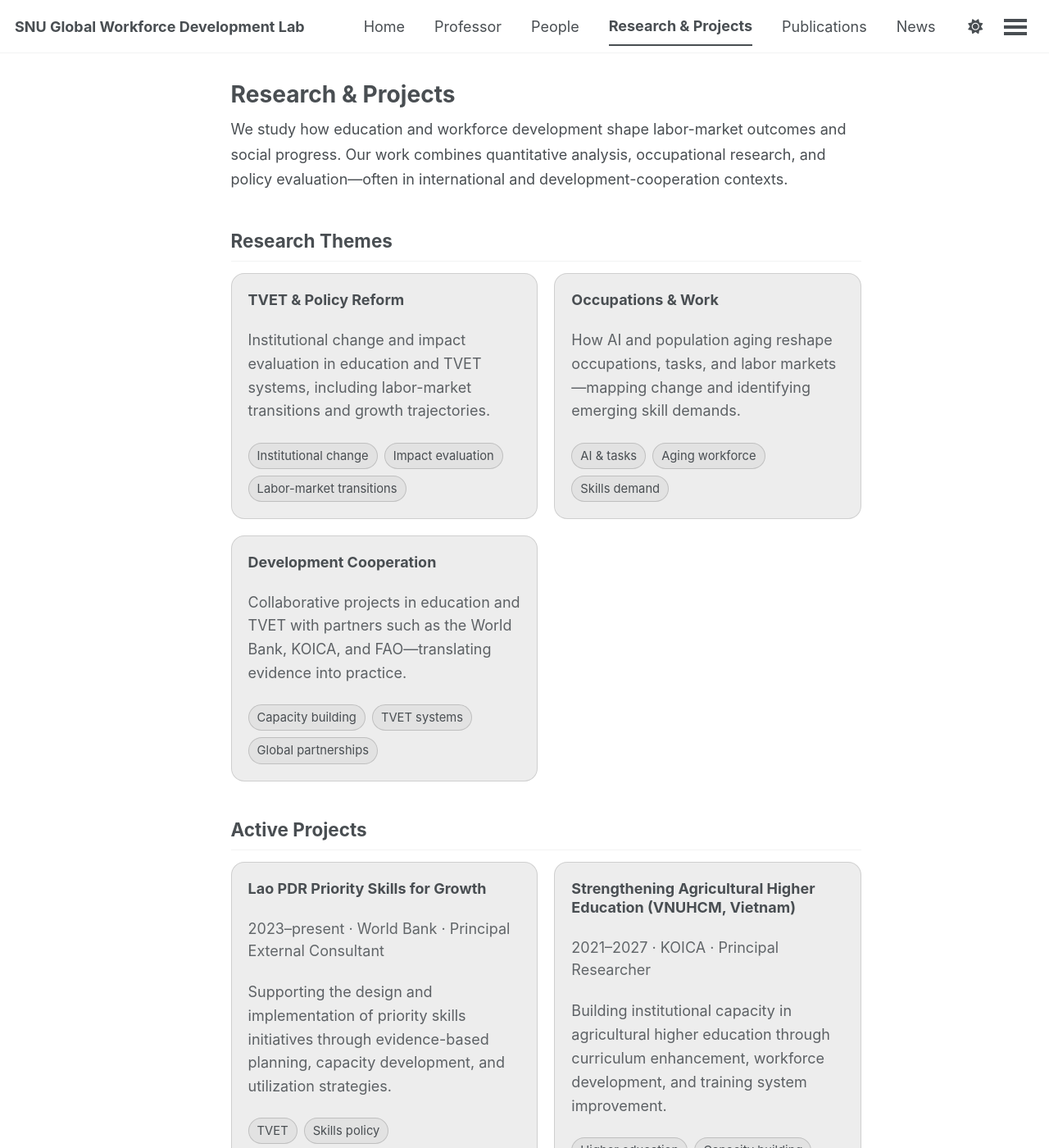
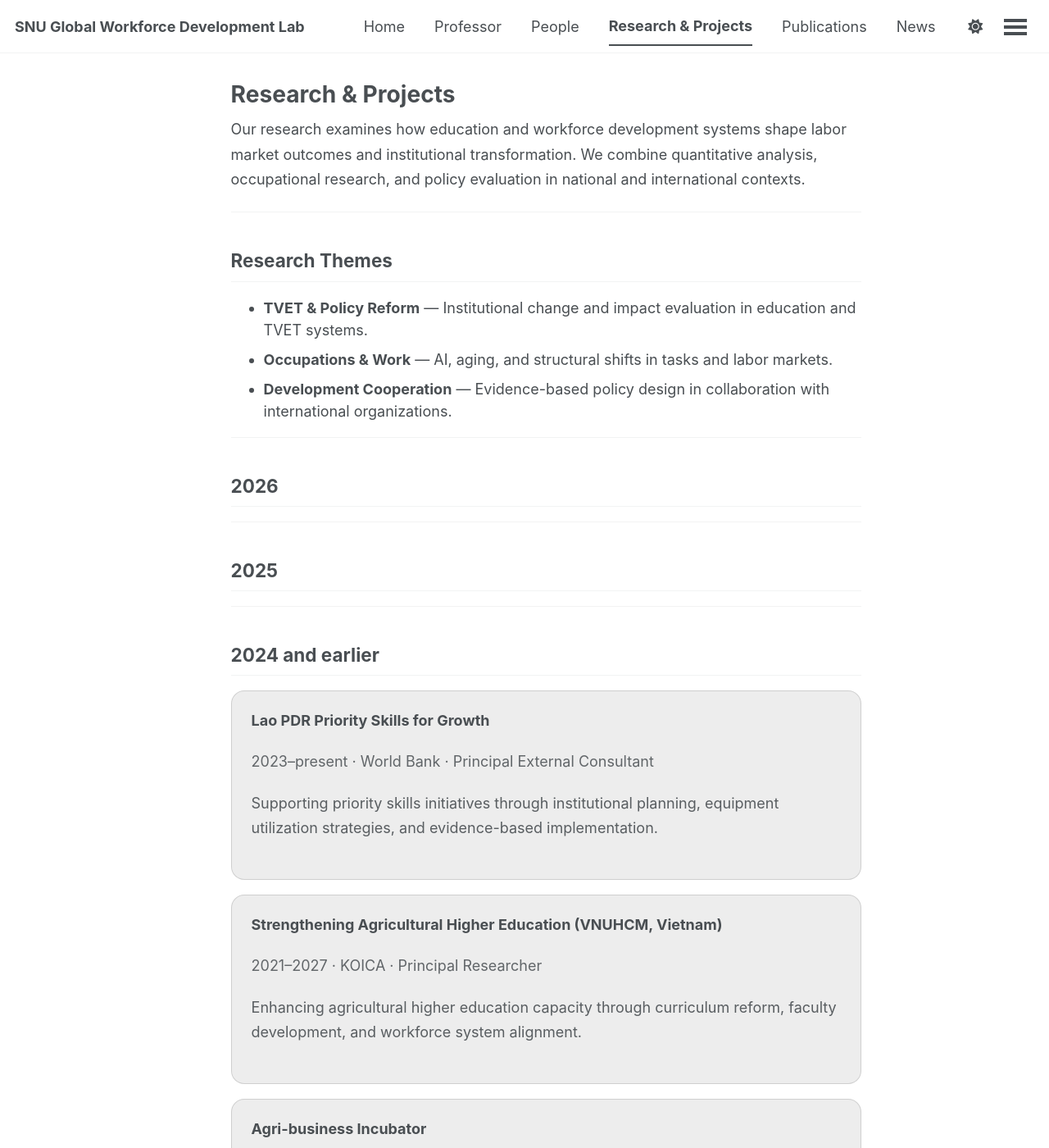
Before and after one commit to snu-global-workforce-lab/snu-global-workforce-lab.github.io, a Jekyll site: the page built from _pages/research.md, in a window 1280 px wide and 1400 px high. Shown: the whole window at 82% size. Built offline with Jekyll 4.4.1, drawn with Linux system fonts in a browser that asks for light colours; a script bundle is joined from its source files by our own code; library files that are not in the unit come from our copies; some of the changed text lies outside the part shown.

Commit message:
Update research.md

```diff
--- a/_pages/research.md
+++ b/_pages/research.md
@@ -5,143 +5,151 @@ author_profile: false
 ---
 
 <style>
-/* shared card style (works across day/night themes without theme detection) */
-.card-grid{
-  display:grid;
-  grid-template-columns: repeat(auto-fill, minmax(260px, 1fr));
-  gap:20px;
-  margin: 14px 0 26px 0;
-}
-.card{
+.project-card{
   border-radius:16px;
-  padding:20px;
+  padding:24px;
+  margin: 18px 0;
   background: rgba(128,128,128,0.14);
   border: 1px solid rgba(128,128,128,0.28);
   transition: transform 0.18s ease, box-shadow 0.18s ease, background 0.18s ease, border-color 0.18s ease;
 }
-.card:hover{
+
+.project-card:hover{
   transform: translateY(-2px);
   background: rgba(128,128,128,0.18);
   border-color: rgba(128,128,128,0.36);
-  box-shadow: 0 10px 26px rgba(0,0,0,0.18);
+  box-shadow: 0 12px 28px rgba(0,0,0,0.18);
 }
-.card-title{ margin:0 0 10px 0; font-size:1.12rem; line-height:1.3; }
-.card-meta{ margin:0 0 10px 0; opacity:0.85; }
-.card-desc{ margin:0; line-height:1.6; opacity:0.88; }
-.tag-row{ margin-top:12px; display:flex; gap:8px; flex-wrap:wrap; }
-.tag{
-  font-size:0.82rem;
-  padding:4px 10px;
-  border-radius:999px;
-  border:1px solid rgba(128,128,128,0.35);
-  background: rgba(128,128,128,0.10);
+
+.project-title{
+  margin:0 0 6px 0;
+  font-size:1.2rem;
+  line-height:1.35;
 }
-.section{ margin-top: 34px; }
+
+.project-meta{
+  margin:0 0 12px 0;
+  opacity:0.85;
+  font-size:0.95rem;
+}
+
+.project-desc{
+  margin:0;
+  line-height:1.65;
+  opacity:0.9;
+}
+
+.year-title{
+  margin-top: 34px;
+}
 </style>
 
-<p style="max-width: 980px; margin: 0 auto 10px auto; line-height:1.7;">
-We study how education and workforce development shape labor-market outcomes and social progress.
-Our work combines quantitative analysis, occupational research, and policy evaluation—often in international and development-cooperation contexts.
+<p style="max-width: 900px; line-height:1.7;">
+Our research examines how education and workforce development systems shape labor market outcomes and institutional transformation.
+We combine quantitative analysis, occupational research, and policy evaluation in national and international contexts.
 </p>
 
-<div class="section"></div>
+---
 
 ## Research Themes
 
-<div class="card-grid">
+- **TVET & Policy Reform** — Institutional change and impact evaluation in education and TVET systems.
+- **Occupations & Work** — AI, aging, and structural shifts in tasks and labor markets.
+- **Development Cooperation** — Evidence-based policy design in collaboration with international organizations.
 
-  <div class="card">
-    <p class="card-title"><strong>TVET &amp; Policy Reform</strong></p>
-    <p class="card-desc">
-      Institutional change and impact evaluation in education and TVET systems, including labor-market transitions and growth trajectories.
-    </p>
-    <div class="tag-row">
-      <span class="tag">Institutional change</span>
-      <span class="tag">Impact evaluation</span>
-      <span class="tag">Labor-market transitions</span>
-    </div>
-  </div>
+---
 
-  <div class="card">
-    <p class="card-title"><strong>Occupations &amp; Work</strong></p>
-    <p class="card-desc">
-      How AI and population aging reshape occupations, tasks, and labor markets—mapping change and identifying emerging skill demands.
-    </p>
-    <div class="tag-row">
-      <span class="tag">AI &amp; tasks</span>
-      <span class="tag">Aging workforce</span>
-      <span class="tag">Skills demand</span>
-    </div>
-  </div>
+## 2026
 
-  <div class="card">
-    <p class="card-title"><strong>Development Cooperation</strong></p>
-    <p class="card-desc">
-      Collaborative projects in education and TVET with partners such as the World Bank, KOICA, and FAO—translating evidence into practice.
-    </p>
-    <div class="tag-row">
-      <span class="tag">Capacity building</span>
-      <span class="tag">TVET systems</span>
-      <span class="tag">Global partnerships</span>
-    </div>
-  </div>
+<!-- Add 2026 projects here as they arise -->
+<!-- Example:
+<div class="project-card">
+  <p class="project-title"><strong>Project Title</strong></p>
+  <p class="project-meta">2026 · Partner/Funder · Role</p>
+  <p class="project-desc">One–two sentence description.</p>
+</div>
+-->
 
+---
+
+## 2025
+
+<!-- Add 2025 projects here -->
+<!-- If a project spans years, list it in the start year OR the year you want to highlight most.
+     (Most labs use the start year for consistency.) -->
+
+---
+
+## 2024 and earlier
+
+<div class="project-card">
+  <p class="project-title"><strong>Lao PDR Priority Skills for Growth</strong></p>
+  <p class="project-meta">2023–present · World Bank · Principal External Consultant</p>
+  <p class="project-desc">
+    Supporting priority skills initiatives through institutional planning, equipment utilization strategies, and evidence-based implementation.
+  </p>
 </div>
 
-<div class="section"></div>
-
-## Active Projects
-
-<div class="card-grid">
-
-  <div class="card">
-    <p class="card-title"><strong>Lao PDR Priority Skills for Growth</strong></p>
-    <p class="card-meta">2023–present · World Bank · Principal External Consultant</p>
-    <p class="card-desc">
-      Supporting the design and implementation of priority skills initiatives through evidence-based planning, capacity development, and utilization strategies.
-    </p>
-    <div class="tag-row">
-      <span class="tag">TVET</span>
-      <span class="tag">Skills policy</span>
-      <span class="tag">Implementation support</span>
-    </div>
-  </div>
-
-  <div class="card">
-    <p class="card-title"><strong>Strengthening Agricultural Higher Education (VNUHCM, Vietnam)</strong></p>
-    <p class="card-meta">2021–2027 · KOICA · Principal Researcher</p>
-    <p class="card-desc">
-      Building institutional capacity in agricultural higher education through curriculum enhancement, workforce development, and training system improvement.
-    </p>
-    <div class="tag-row">
-      <span class="tag">Higher education</span>
-      <span class="tag">Capacity building</span>
-      <span class="tag">Workforce development</span>
-    </div>
-  </div>
-
-  <div class="card">
-    <p class="card-title"><strong>Agri-business Incubator</strong></p>
-    <p class="card-meta">2023 · FAO · External Expert</p>
-    <p class="card-desc">
-      Providing technical advice to strengthen incubation and training approaches for agribusiness and skills development.
-    </p>
-    <div class="tag-row">
-      <span class="tag">Agribusiness</span>
-      <span class="tag">Training models</span>
-      <span class="tag">Technical assistance</span>
-    </div>
-  </div>
-
+<div class="project-card">
+  <p class="project-title"><strong>Strengthening Agricultural Higher Education (VNUHCM, Vietnam)</strong></p>
+  <p class="project-meta">2021–2027 · KOICA · Principal Researcher</p>
+  <p class="project-desc">
+    Enhancing agricultural higher education capacity through curriculum reform, faculty development, and workforce system alignment.
+  </p>
 </div>
 
-<div class="section"></div>
+<div class="project-card">
+  <p class="project-title"><strong>Agri-business Incubator</strong></p>
+  <p class="project-meta">2023 · FAO · External Expert</p>
+  <p class="project-desc">
+    Providing technical expertise to strengthen agribusiness incubation models and vocational training approaches.
+  </p>
+</div>
 
-## Selected Past Projects
+<div class="project-card">
+  <p class="project-title"><strong>Delegation Expert: TVET policy advice for digital transformation (Thailand)</strong></p>
+  <p class="project-meta">2021 · KDI · Delegation Expert</p>
+  <p class="project-desc">
+    Advising on TVET policy and system adaptation for digital transformation in a development cooperation context.
+  </p>
+</div>
 
-- **Holeta Polytechnic College (Ethiopia): Organizational Capacity Diagnosis and Strategy Development** (2019) — KDI
-- **Agricultural Workforce Development Cooperation in Developing Countries (I)** (2020) — Ministry of Agriculture, Food and Rural Affairs (Korea)
-- **Agricultural Workforce Development Cooperation in Developing Countries (II)** (2021) — Ministry of Agriculture, Food and Rural Affairs (Korea)
-- **Delegation Expert: TVET policy advice for digital transformation (Thailand)** (2021) — KDI
-- **Post-evaluation: Philippines HRD Center Building Project** (2017) — Evaluation Expert (TVET)
-- **KOICA University Project: Understanding of ODA** (2016–2017) — Project Manager
+<div class="project-card">
+  <p class="project-title"><strong>Agricultural Workforce Development Cooperation in Developing Countries (II)</strong></p>
+  <p class="project-meta">2021 · Ministry of Agriculture, Food and Rural Affairs (Korea) · Principal Researcher</p>
+  <p class="project-desc">
+    Developing cooperation strategies and evidence frameworks for agricultural workforce development in partner countries.
+  </p>
+</div>
+
+<div class="project-card">
+  <p class="project-title"><strong>Agricultural Workforce Development Cooperation in Developing Countries (I)</strong></p>
+  <p class="project-meta">2020 · Ministry of Agriculture, Food and Rural Affairs (Korea) · Principal Researcher</p>
+  <p class="project-desc">
+    Establishing models and policy directions for agricultural workforce development cooperation.
+  </p>
+</div>
+
+<div class="project-card">
+  <p class="project-title"><strong>Organizational Capacity Diagnosis and Strategy Development (Holeta Polytechnic College, Ethiopia)</strong></p>
+  <p class="project-meta">2019 · KDI · Principal Researcher</p>
+  <p class="project-desc">
+    Conducting institutional diagnosis and proposing strategic recommendations for capacity development.
+  </p>
+</div>
+
+<div class="project-card">
+  <p class="project-title"><strong>Post-evaluation: Philippines HRD Center Building Project (TVET)</strong></p>
+  <p class="project-meta">2017 · Evaluation Expert</p>
+  <p class="project-desc">
+    Conducting post-evaluation with a focus on vocational education and training components and outcomes.
+  </p>
+</div>
+
+<div class="project-card">
+  <p class="project-title"><strong>KOICA University Project: Understanding of ODA</strong></p>
+  <p class="project-meta">2016–2017 · KOICA · Project Manager</p>
+  <p class="project-desc">
+    Managing project implementation and coordination for university-based ODA capacity-building.
+  </p>
+</div>
```
